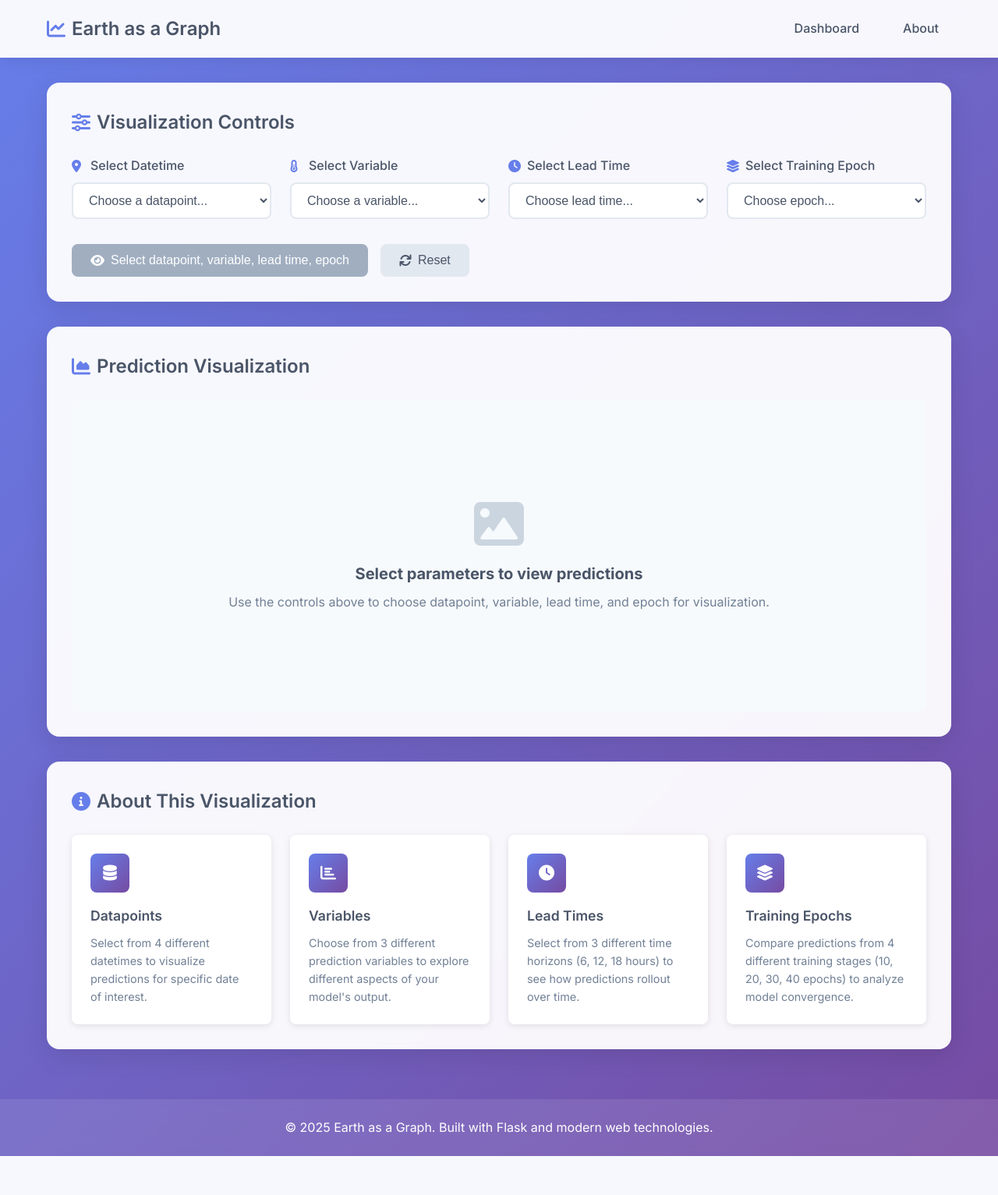
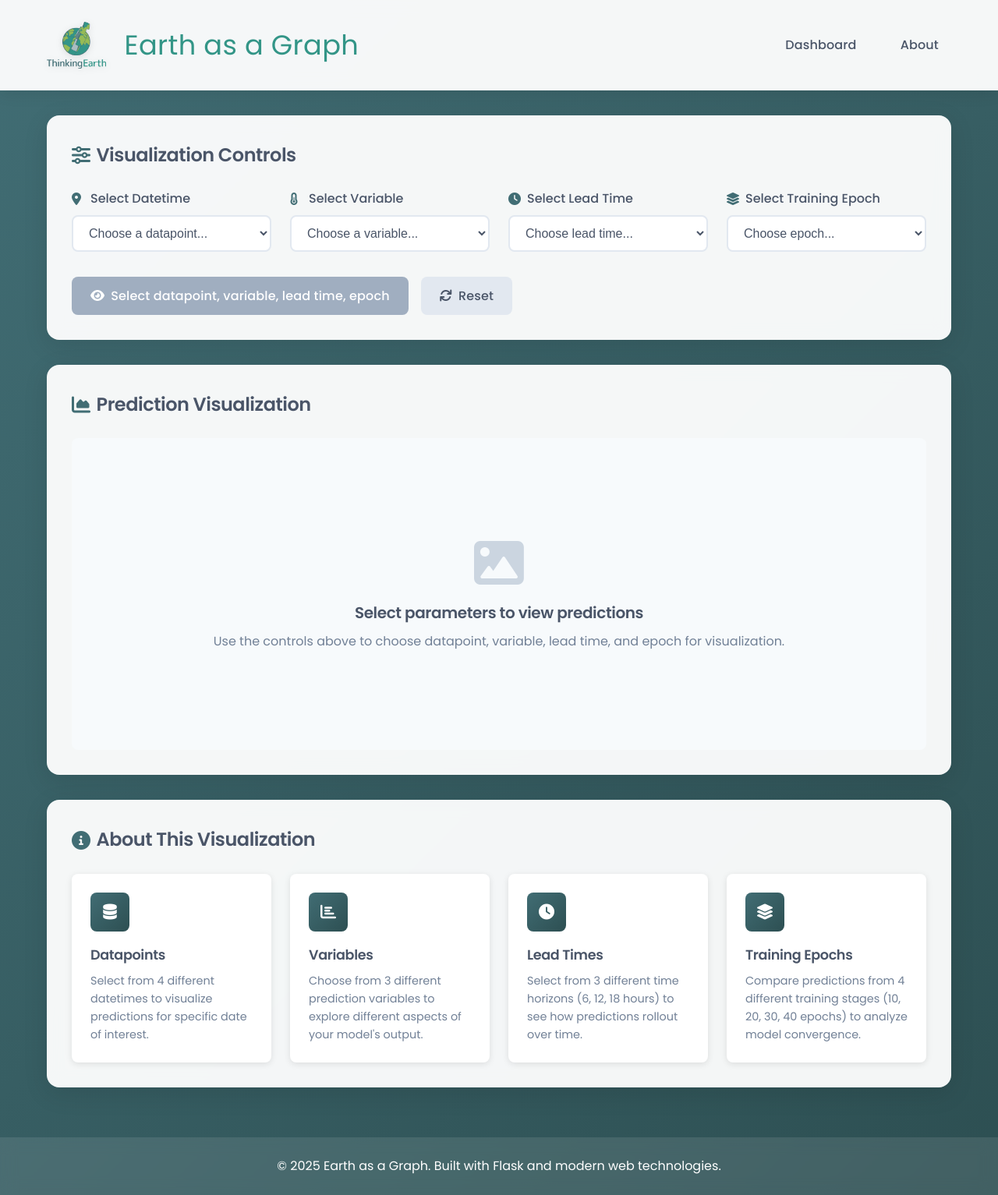
Before and after one commit to franzigrkn/thinkingearth_prototype, a Flask app: page / in a window 1280 px wide. Shown: the whole page at 78% size. Before the commit the page ends 1483 px from the top, so only its background shows below. Run offline with Flask 3, Linux system fonts and the light colour scheme.

Commit message:
Adapted color scheme

```diff
--- a/app.py
+++ b/app.py
@@ -103,4 +103,4 @@ if __name__ == '__main__':
 
     # Get port from environment variable (for deployment platforms)
     port = int(os.environ.get('PORT', 5000))
-    app.run(host='0.0.0.0', port=port, debug=False)
+    app.run(host='0.0.0.0', port=port, debug=True, threaded=True, use_reloader=True)
--- a/static/css/style.css
+++ b/static/css/style.css
@@ -6,11 +6,47 @@
 }
 
 body {
-    font-family: 'Inter', -apple-system, BlinkMacSystemFont, 'Segoe UI', Roboto, sans-serif;
+    font-family: 'Poppins', -apple-system, BlinkMacSystemFont, 'Segoe UI', Roboto, sans-serif;
     line-height: 1.6;
     color: #2d3748;
-    background: linear-gradient(135deg, #667eea 0%, #764ba2 100%);
+    background: linear-gradient(135deg, #416D74 0%, #2d4f52 100%);
     min-height: 100vh;
+}
+
+/* Enhanced Typography */
+h1, h2, h3, h4, h5, h6 {
+    font-family: 'Poppins', sans-serif;
+    font-weight: 600;
+    letter-spacing: -0.02em;
+}
+
+.logo {
+    font-family: 'Poppins', sans-serif;
+    font-weight: 400;
+    letter-spacing: 0.01em;
+}
+
+.section-title {
+    font-family: 'Poppins', sans-serif;
+    font-weight: 600;
+    letter-spacing: -0.02em;
+}
+
+.btn {
+    font-family: 'Poppins', sans-serif;
+    font-weight: 500;
+    letter-spacing: 0.01em;
+}
+
+.control-label {
+    font-family: 'Poppins', sans-serif;
+    font-weight: 500;
+}
+
+.nav-link {
+    font-family: 'Poppins', sans-serif;
+    font-weight: 500;
+    letter-spacing: 0.01em;
 }
 
 .container {
@@ -33,20 +69,43 @@ body {
     display: flex;
     justify-content: space-between;
     align-items: center;
-    padding: 1rem 20px;
+    padding: 1.25rem 20px;
+}
+
+.logo-container {
+    display: flex;
+    align-items: center;
+    gap: 1.5rem;
+    padding: 0.5rem 0;
+}
+
+.logo-image {
+    height: 60px;
+    width: auto;
+    filter: drop-shadow(0 2px 4px rgba(0, 0, 0, 0.1));
 }
 
 .logo {
-    font-size: 1.5rem;
-    font-weight: 600;
-    color: #4a5568;
+    font-size: 2.2rem;
+    font-weight: 400;
+    color: #339587;
     display: flex;
     align-items: center;
     gap: 0.5rem;
+    margin: 0;
+    letter-spacing: 0.01em;
+    text-transform: none;
+    font-style: normal;
+    text-shadow: none;
+    transition: color 0.3s ease;
+}
+
+.logo:hover {
+    color: #2d7a6e;
 }
 
 .logo i {
-    color: #667eea;
+    color: #416D74;
 }
 
 .nav {
@@ -92,7 +151,7 @@ body {
 }
 
 .section-title i {
-    color: #ffd700;
+    color: #7cb342;
 }
 
 /* Controls section */
@@ -109,7 +168,7 @@ body {
 }
 
 .controls-section .section-title i {
-    color: #667eea;
+    color: #416D74;
 }
 
 .controls-grid {
@@ -134,7 +193,7 @@ body {
 }
 
 .control-label i {
-    color: #667eea;
+    color: #416D74;
     width: 16px;
 }
 
@@ -216,7 +275,7 @@ body {
 }
 
 .visualization-section .section-title i {
-    color: #667eea;
+    color: #416D74;
 }
 
 .visualization-container {
@@ -350,7 +409,7 @@ body {
 }
 
 .info-section .section-title i {
-    color: #667eea;
+    color: #416D74;
 }
 
 .info-cards {
@@ -374,7 +433,7 @@ body {
 .info-icon {
     width: 50px;
     height: 50px;
-    background: linear-gradient(135deg, #667eea, #764ba2);
+    background: linear-gradient(135deg, #416D74, #2d4f52);
     border-radius: 0.5rem;
     display: flex;
     align-items: center;
--- a/templates/layout.html
+++ b/templates/layout.html
@@ -6,17 +6,19 @@
     <meta name="viewport" content="width=device-width, initial-scale=1.0">
     <title>{% block title %}Earth as a Graph{% endblock %}</title>
     <link rel="stylesheet" href="{{ url_for('static', filename='css/style.css') }}">
-    <link href="https://fonts.googleapis.com/css2?family=Inter:wght@300;400;500;600;700&display=swap" rel="stylesheet">
+    <link href="https://fonts.googleapis.com/css2?family=Poppins:wght@300;400;500;600;700&display=swap" rel="stylesheet">
     <link rel="stylesheet" href="https://cdnjs.cloudflare.com/ajax/libs/font-awesome/6.0.0/css/all.min.css">
 </head>
 
 <body>
     <header class="header">
         <div class="container">
-            <h1 class="logo">
-                <i class="fas fa-chart-line"></i>
-                Earth as a Graph
-            </h1>
+            <div class="logo-container">
+                <img src="{{ url_for('static', filename='images/thinkingearth_logo.png') }}" alt="ThinkingEarth Logo" class="logo-image">
+                <h1 class="logo">
+                    Earth as a Graph
+                </h1>
+            </div>
             <nav class="nav">
                 <a href="/" class="nav-link">Dashboard</a>
                 <a href="/about" class="nav-link">About</a>
```
Also changed, not shown: other parts of static/css/style.css (+14 -14 lines), static/images/thinkingearth_logo.png (added).
